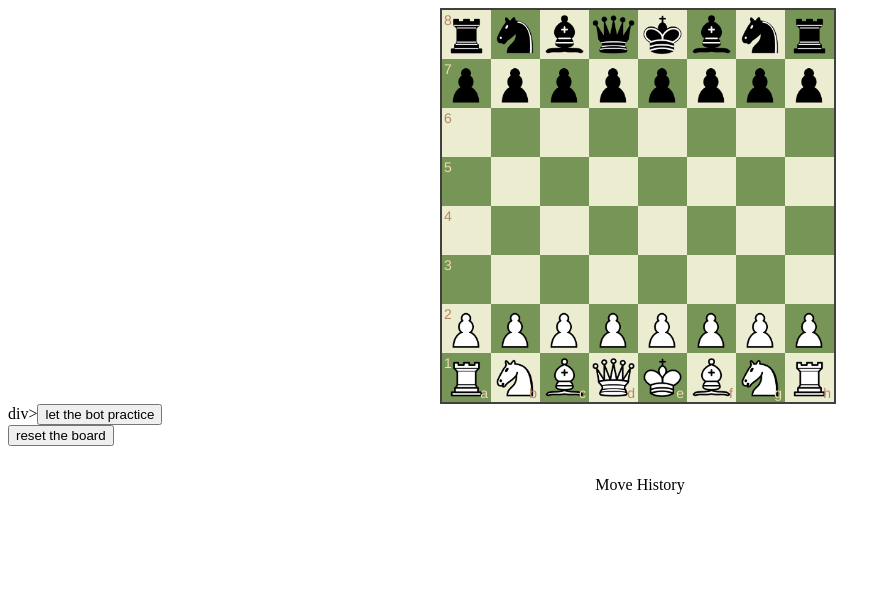
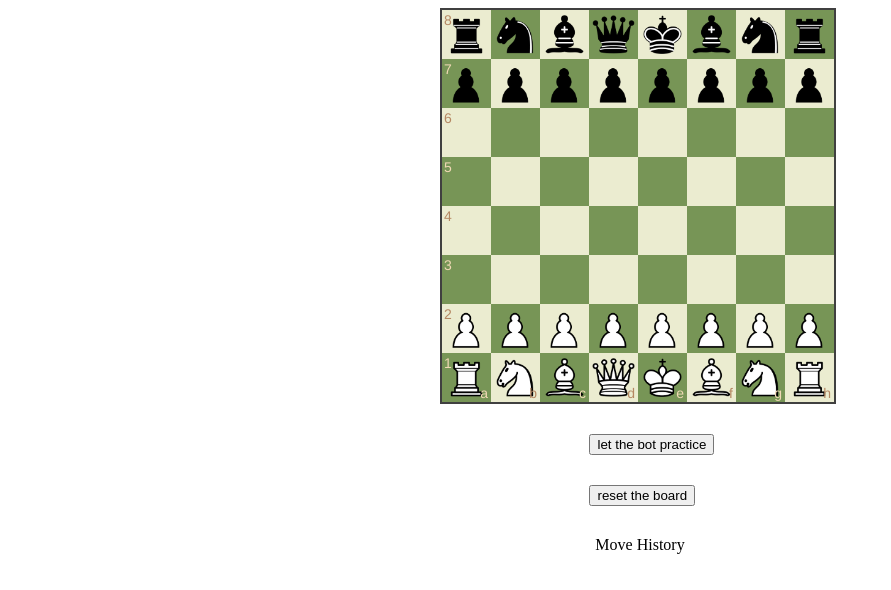
Before and after one commit to barbosa7/chessAI, a website: page index.html in a window 1280 px wide. Shown: the whole page, without its empty margins (0-891 px from the left). Drawn offline with Linux system fonts and the light colour scheme.

Commit message:
update the new branch

```diff
--- a/index.html
+++ b/index.html
@@ -26,7 +26,7 @@
     <span>Positions/s: <span id="positions-per-s"></span> </span>
     <br>
     <br>-->
-    div><button id="starttime" class="startbutton"> let the bot practice</button></div>
+    <div><button id="starttime" class="startbutton"> let the bot practice</button></div>
     <div><button id="letsreset" class="startbutton"> reset the board </button></div>
     <div class="move-history"> Move History
     </div>
--- a/style.css
+++ b/style.css
@@ -14,3 +14,8 @@
     text-align: center;
     margin-top: 30px;
 }
+
+.startbutton {
+    margin-left: 46%;
+    margin-top: 30px;
+}
```
